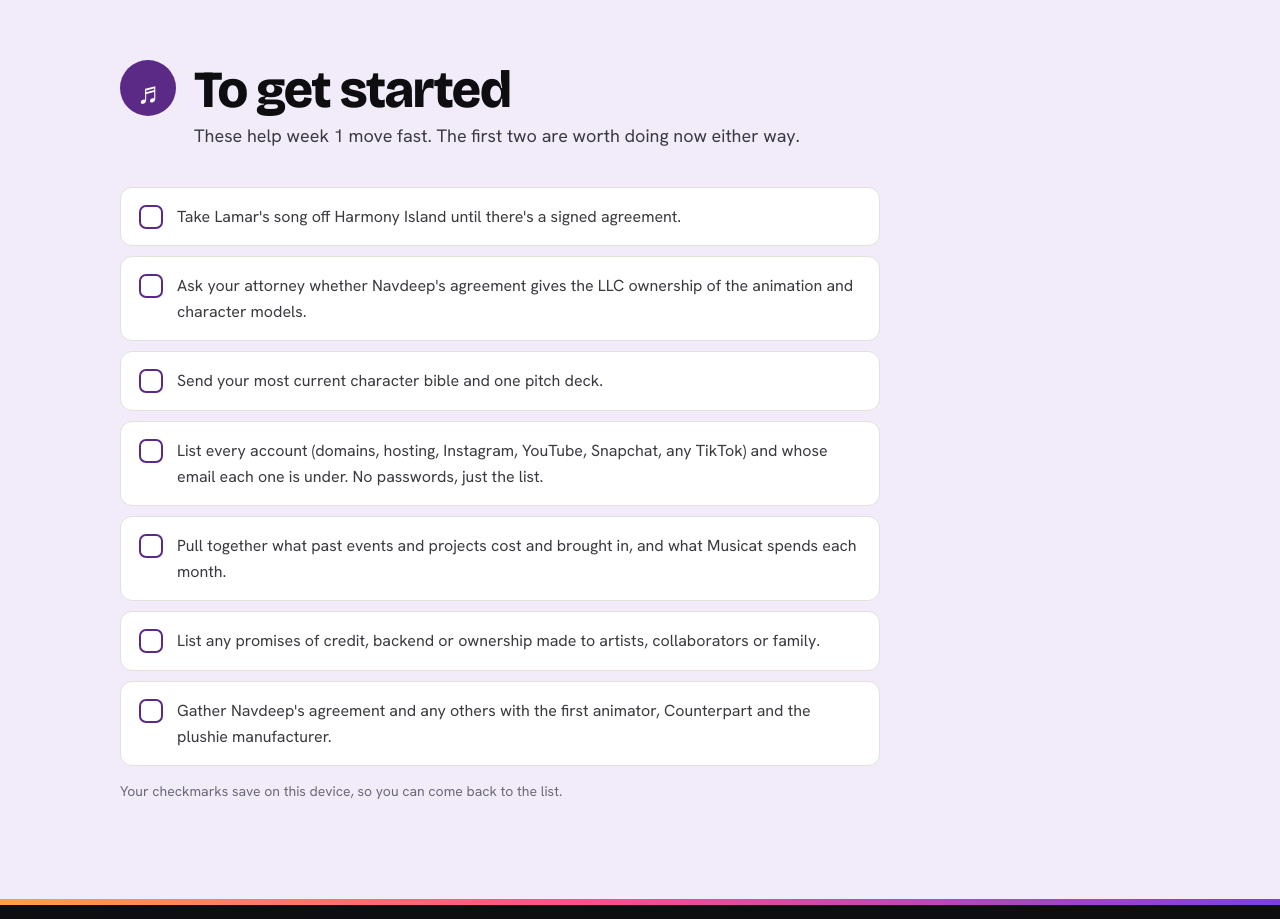
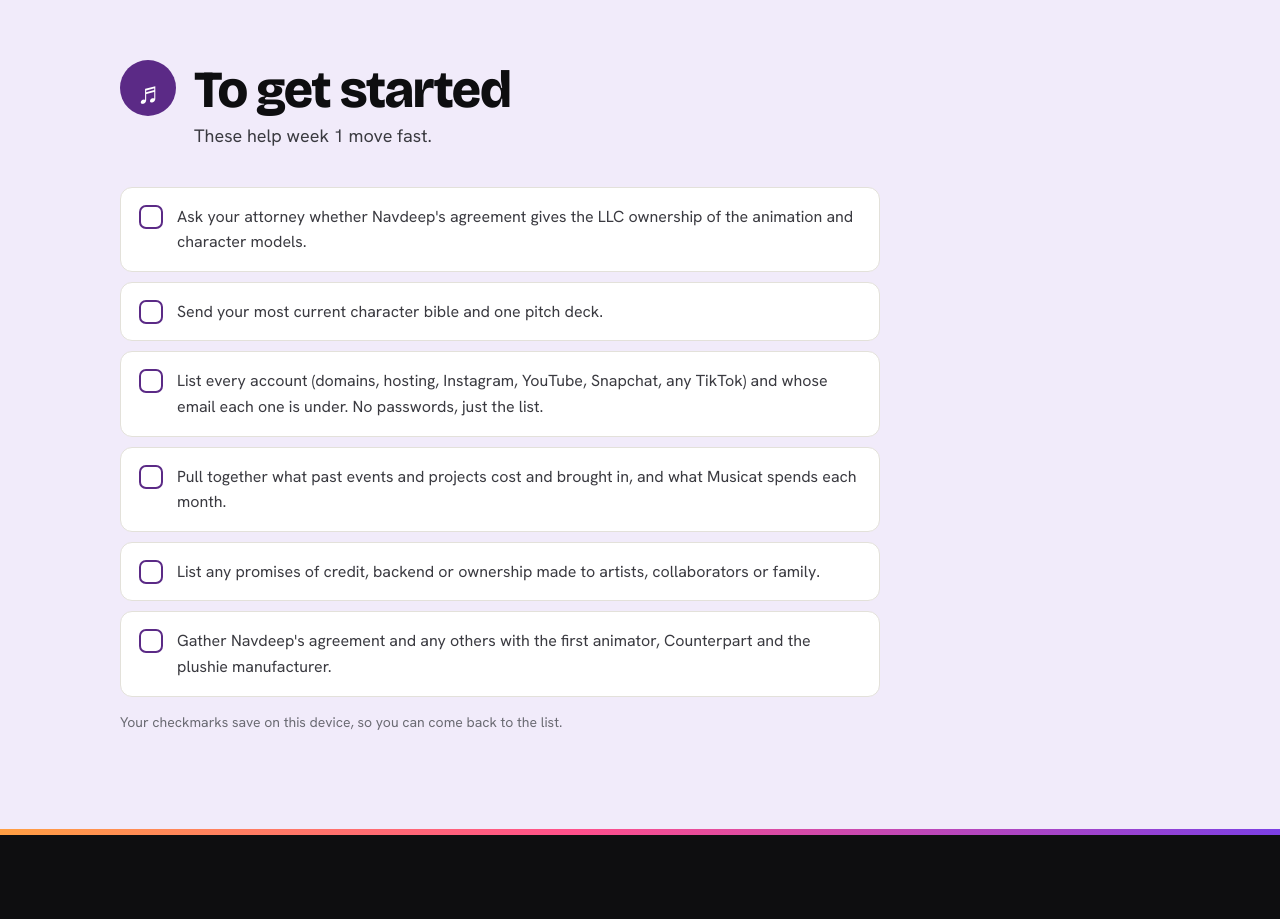
Before and after one commit to sianibutler-sys/sianicreates, a plain HTML site: page p/musicat-yebqhv/index.html in a window 1280 px wide. Shown: the part 8380-9299 px from the top of the page. Drawn offline with nearby package versions, Linux system fonts and the light colour scheme.

Commit message:
Musicat proposal: remove song takedown item
Co-Authored-By: Claude Opus 5.5 <noreply@anthropic.com>
Claude-Session: https://claude.ai/code/session_017dyk7GLDdASvocV89jB26j

```diff
--- a/p/musicat-yebqhv/index.html
+++ b/p/musicat-yebqhv/index.html
@@ -656,10 +656,9 @@ a{color:inherit}
     <div class="sec-head">
       <span class="sym" aria-hidden="true">♬</span>
       <h2 id="start-h">To get started</h2>
-      <p>These help week 1 move fast. The first two are worth doing now either way.</p>
+      <p>These help week 1 move fast.</p>
     </div>
     <ul class="todo">
-      <li><label><input type="checkbox" data-todo="song"><span>Take Lamar's song off Harmony Island until there's a signed agreement.</span></label></li>
       <li><label><input type="checkbox" data-todo="navdeep"><span>Ask your attorney whether Navdeep's agreement gives the LLC ownership of the animation and character models.</span></label></li>
       <li><label><input type="checkbox" data-todo="bible"><span>Send your most current character bible and one pitch deck.</span></label></li>
       <li><label><input type="checkbox" data-todo="accounts"><span>List every account (domains, hosting, Instagram, YouTube, Snapchat, any TikTok) and whose email each one is under. No passwords, just the list.</span></label></li>
```
